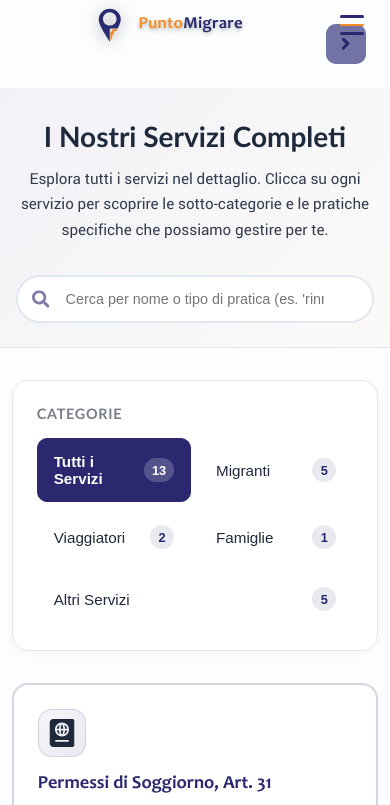
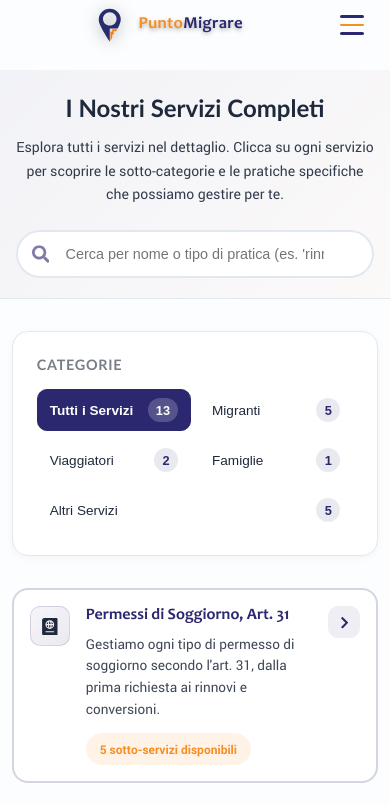
Before and after one commit to ZaZza402/pmws-last, a React (Vite) app: page /servizi in a window 390 px wide. Shown: the top 805 px of the page. Built offline with nearby package versions, Linux system fonts and the light colour scheme.

Commit message:
Fix services page rendering on navigation and optimize mobile layout - prevent blank cards flash, fix icon flipping issue, add responsive breakpoints

```diff
--- a/src/components/PageTransition.css
+++ b/src/components/PageTransition.css
@@ -1,7 +1,9 @@
 /* src/components/PageTransition.css */
 
 .page-transition-wrapper {
-  animation: fadeIn 0.3s ease-in-out;
+  animation: fadeIn 0.2s ease-in-out;
+  /* Ensure content is visible by default */
+  opacity: 1;
 }
 
 @keyframes fadeIn {
@@ -15,13 +17,16 @@
 
 /* Prevent flash of content during route change */
 .page-transition-wrapper > * {
-  animation: slideInContent 0.4s ease-out;
+  animation: slideInContent 0.3s ease-out;
+  /* Ensure content is visible by default */
+  opacity: 1;
+  transform: translateY(0);
 }
 
 @keyframes slideInContent {
   from {
     opacity: 0;
-    transform: translateY(8px);
+    transform: translateY(5px);
   }
   to {
     opacity: 1;
--- a/src/pages/ServiziPage.css
+++ b/src/pages/ServiziPage.css
@@ -9,9 +9,11 @@
 
 /* Hero Section */
 .services-hero {
-  background: linear-gradient(135deg,
+  background: linear-gradient(
+    135deg,
     rgba(var(--blue-rgb), 0.05) 0%,
-    rgba(var(--orange-rgb), 0.03) 100%);
+    rgba(var(--orange-rgb), 0.03) 100%
+  );
   padding: 3rem 0 2.5rem;
   border-bottom: 1px solid var(--border);
 }
@@ -200,6 +202,9 @@
   border-radius: 16px;
   transition: all 0.3s ease;
   overflow: hidden;
+  /* Ensure proper rendering on navigation */
+  will-change: auto;
+  transform: translateZ(0);
 }
 
 .service-card:hover {
@@ -233,7 +238,11 @@
 .service-icon-badge {
   width: 56px;
   height: 56px;
-  background: linear-gradient(135deg, var(--blue-50), rgba(var(--blue-rgb), 0.1));
+  background: linear-gradient(
+    135deg,
+    var(--blue-50),
+    rgba(var(--blue-rgb), 0.1)
+  );
   border-radius: 14px;
   display: flex;
   align-items: center;
@@ -308,16 +317,18 @@
 .service-card-body {
   padding: 0 1.5rem 1.5rem;
   animation: slideDown 0.3s ease;
+  /* Ensure proper background on navigation */
+  background: white;
 }
 
 @keyframes slideDown {
   from {
     opacity: 0;
-    transform: translateY(-10px);
+    max-height: 0;
   }
   to {
     opacity: 1;
-    transform: translateY(0);
+    max-height: 5000px;
   }
 }
 
@@ -345,6 +356,8 @@
   border-radius: 12px;
   overflow: hidden;
   transition: all 0.3s ease;
+  /* Ensure proper rendering */
+  will-change: auto;
 }
 
 .subservice-card:hover {
@@ -539,8 +552,10 @@
   }
 
   .service-card-header {
-    grid-template-columns: 1fr;
+    grid-template-columns: auto 1fr;
     gap: 1rem;
+    position: relative;
+    padding-right: 4rem;
   }
 
   .service-icon-badge {
@@ -556,39 +571,26 @@
 
   .service-title {
     font-size: 1.15rem;
-    padding-right: 3rem;
   }
 
   .subservice-header {
-    grid-template-columns: 1fr auto;
+    grid-template-columns: auto 1fr auto;
     gap: 0.75rem;
+    padding: 1rem;
   }
 
   .subservice-number {
-    grid-row: 1;
-    grid-column: 2;
-  }
-
-  .subservice-title-area {
-    grid-row: 1;
-    grid-column: 1;
+    width: 32px;
+    height: 32px;
+    font-size: 0.95rem;
   }
 
   .subservice-toggle {
-    grid-row: 2;
-    grid-column: 1 / -1;
-    width: 100%;
-    justify-content: flex-start;
-    gap: 0.5rem;
+    /* Keep toggle button in its natural position */
   }
 
-  .subservice-toggle::after {
-    content: "Mostra dettagli";
-    font-size: 0.85rem;
-  }
-
-  .subservice-toggle.expanded::after {
-    content: "Nascondi dettagli";
+  .subservice-details {
+    padding: 1rem;
   }
 
   .search-input {
@@ -603,4 +605,108 @@
   .search-clear {
     right: 1rem;
   }
+
+  .category-btn {
+    font-size: 0.85rem;
+    padding: 0.5rem 0.75rem;
+    min-width: 120px;
+  }
+
+  .service-card-body {
+    padding: 0 1rem 1rem;
+  }
+
+  .practices-list {
+    padding-left: 1.25rem;
+  }
+
+  .practices-list li {
+    font-size: 0.9rem;
+    margin-bottom: 0.5rem;
+  }
 }
+
+@media (max-width: 480px) {
+  .services-page {
+    padding-top: 70px;
+  }
+
+  .services-hero {
+    padding: 1.5rem 0 1.25rem;
+  }
+
+  .services-hero h1 {
+    font-size: 1.5rem;
+  }
+
+  .hero-subtitle {
+    font-size: 0.875rem;
+    margin-bottom: 1.5rem;
+  }
+
+  .service-card-header {
+    padding: 1rem;
+    padding-right: 3.5rem;
+  }
+
+  .service-icon-badge {
+    width: 40px;
+    height: 40px;
+    border-radius: 10px;
+  }
+
+  .service-icon {
+    font-size: 1.1rem;
+  }
+
+  .service-title {
+    font-size: 1rem;
+  }
+
+  .service-description {
+    font-size: 0.85rem;
+  }
+
+  .subservices-count {
+    font-size: 0.75rem;
+  }
+
+  .service-expand-btn {
+    width: 32px;
+    height: 32px;
+    top: 1rem;
+    right: 1rem;
+  }
+
+  .subservice-header {
+    padding: 0.875rem;
+  }
+
+  .subservice-number {
+    width: 28px;
+    height: 28px;
+    font-size: 0.875rem;
+  }
+
+  .subservice-title-area h4 {
+    font-size: 0.95rem;
+  }
+
+  .subservice-desc {
+    font-size: 0.8rem;
+  }
+
+  .subservice-toggle {
+    width: 28px;
+    height: 28px;
+  }
+
+  .subservice-details {
+    padding: 0.875rem;
+  }
+
+  .btn--small {
+    padding: 0.5rem 1rem;
+    font-size: 0.85rem;
+  }
+}
```
Also changed, not shown: src/pages/ServiziPage.jsx (+38 -23 lines), src/servicesData.js (+18 -13 lines).
